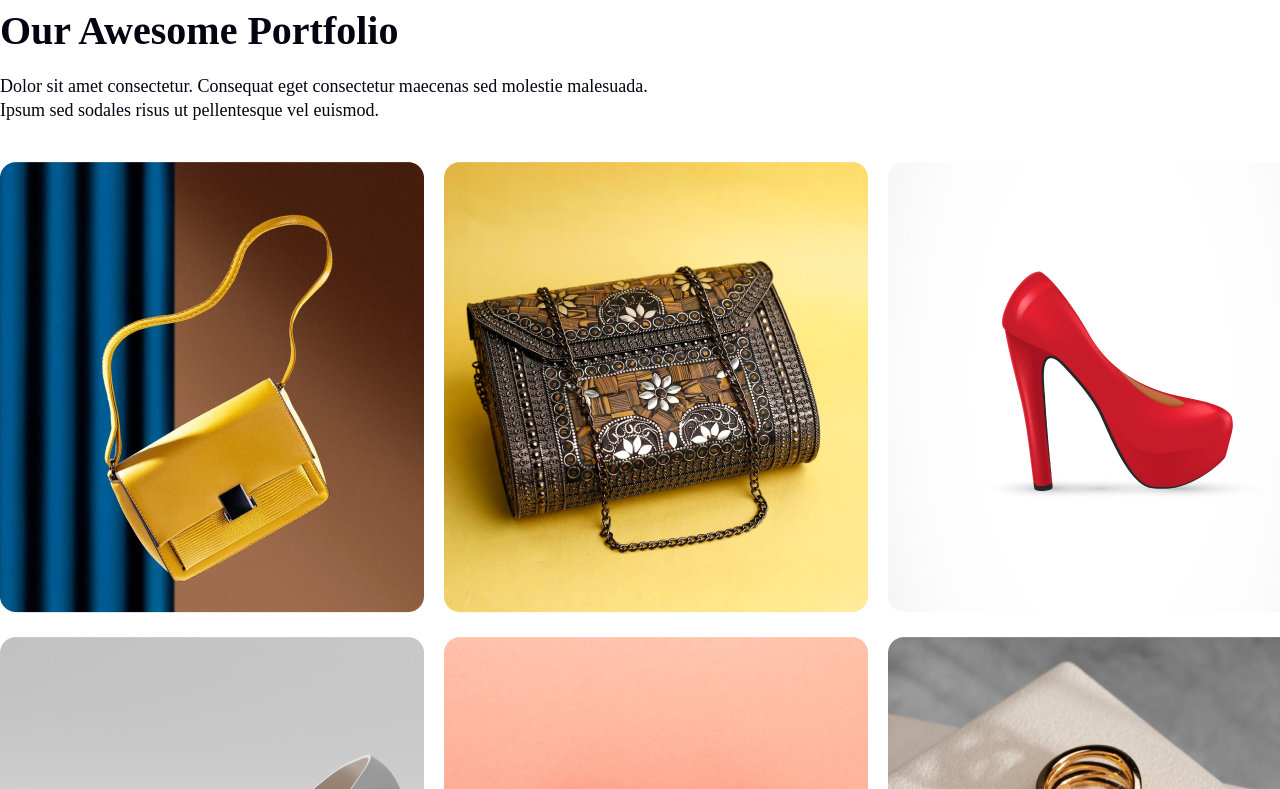
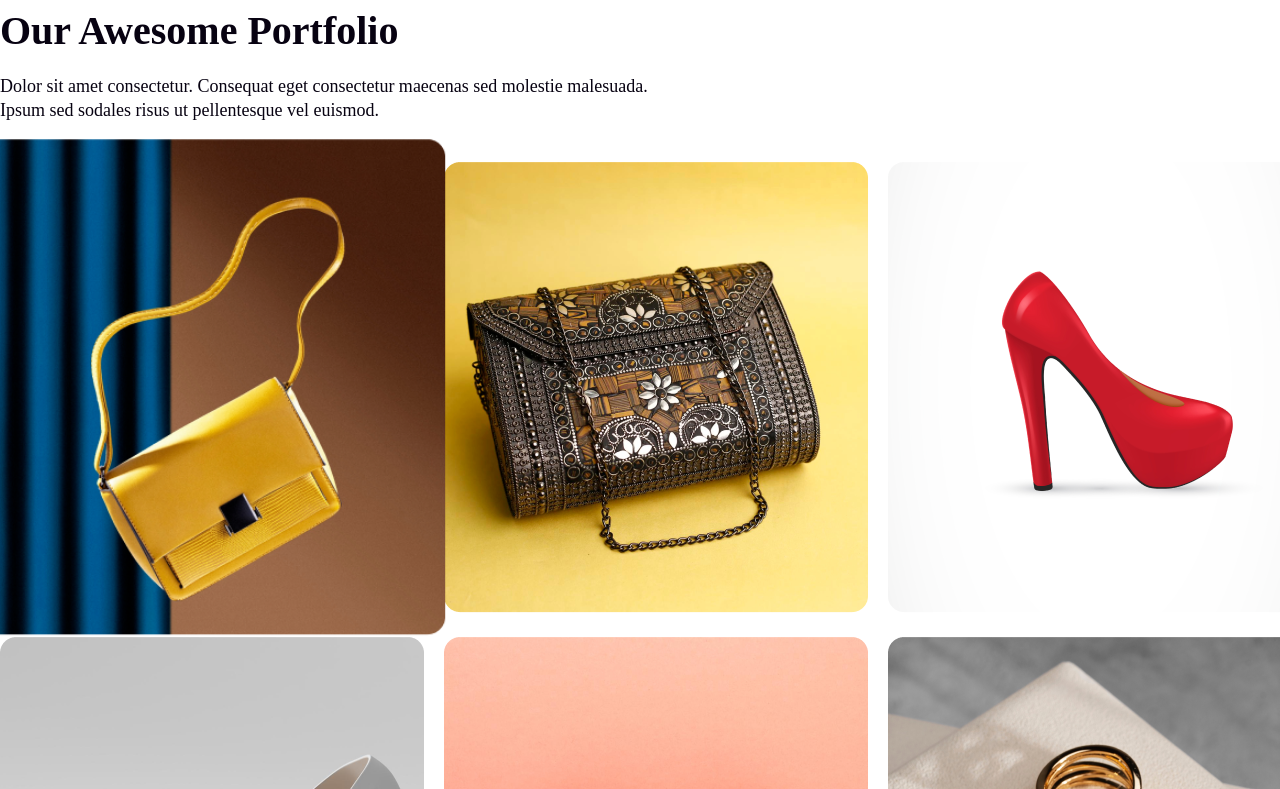
Before and after one commit to MarufhasanAf/assignment-1, a plain HTML site: page index.html in a window 1280 px wide. In both pictures the pointer is over the element 212 px from the left and 3547 px from the top of the page. Shown: the part 3158-3947 px from the top of the page. Drawn offline with Linux system fonts and the light colour scheme.

Commit message:
bonus all ok

```diff
--- a/styles/style.css
+++ b/styles/style.css
@@ -237,6 +237,12 @@
     gap: 20px;
 }
 
+.card:hover {
+    transform: scale(1.1);
+    transition: 0.5s;
+
+}
+
 .newsletter-section {
     margin-top: 100px;
 }
```
